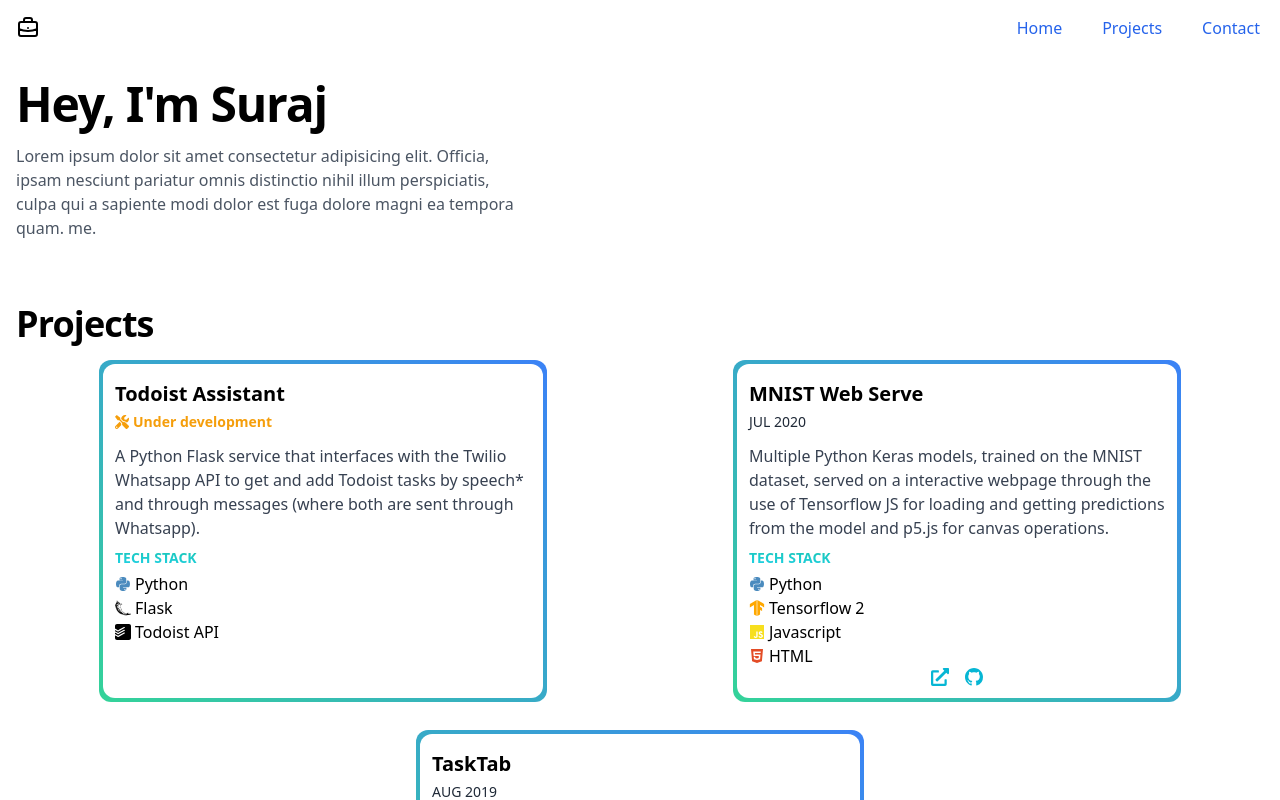
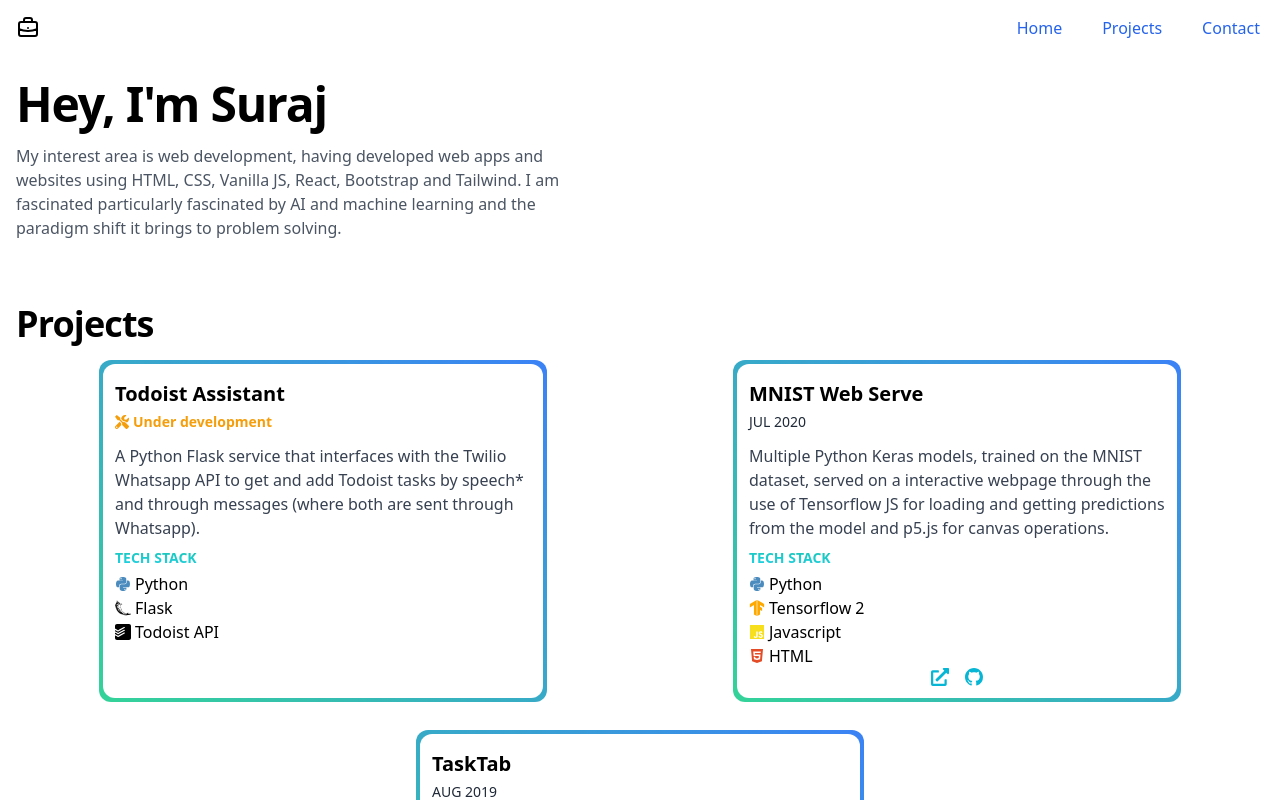
Before and after one commit to Suraj-Ram/suraj-portfolio, a React (Create React App) app: page / in a window 1280 px wide. Shown: the top 800 px of the page. Built offline with nearby package versions, Linux system fonts and the light colour scheme.

Commit message:
Update Bio.jsx

```diff
--- a/src/components/Bio.jsx
+++ b/src/components/Bio.jsx
@@ -9,10 +9,11 @@
       >
         Hey, I'm Suraj
       </h1>
-      <h1 className="prose text-gray-600 max-w-lg dark:text-gray-400 mb-14">
-        Lorem ipsum dolor sit amet consectetur adipisicing elit. Officia, ipsam
-        nesciunt pariatur omnis distinctio nihil illum perspiciatis, culpa qui a
-        sapiente modi dolor est fuga dolore magni ea tempora quam. me.
+      <h1 className="prose text-gray-600 max-w-xl dark:text-gray-400 mb-14">
+        My interest area is web development, having developed web apps and
+        websites using HTML, CSS, Vanilla JS, React, Bootstrap and Tailwind. I
+        am fascinated particularly fascinated by AI and machine learning and the
+        paradigm shift it brings to problem solving.
       </h1>
     </div>
   )
```
